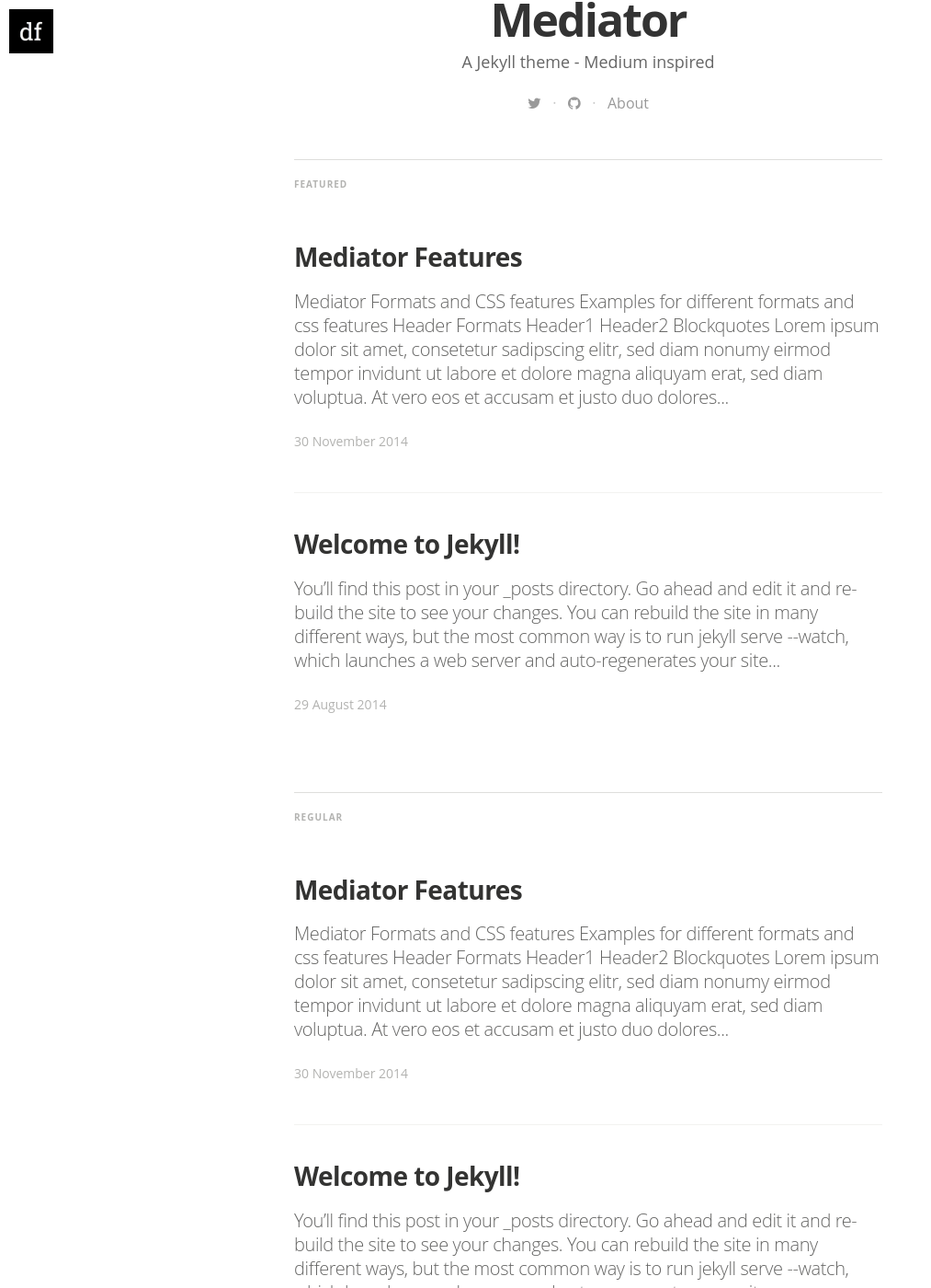
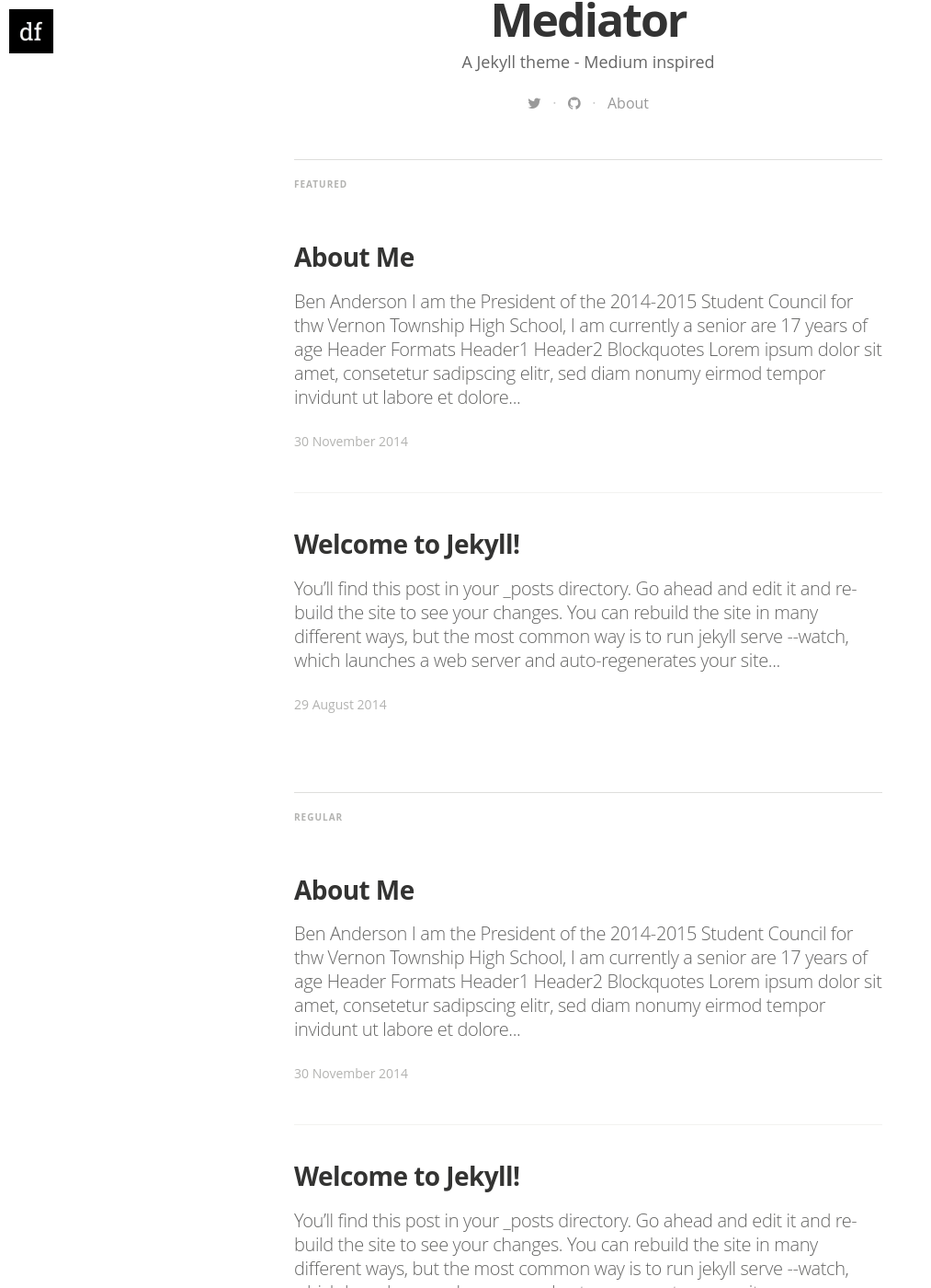
Before and after one commit to andrewwiik/testblog, a Jekyll site: the page built from index.html, in a window 1280 px wide and 1400 px high, scrolled down 538 px. Shown: the whole window at 92% size, without its empty margins (0-1013 px from the left). Built offline with Jekyll 4.4.1, drawn with Linux system fonts in a browser that asks for light colours; nearby versions of some CDN libraries; some web fonts are replaced; Markdown is read by kramdown in place of the engine named in the settings; the list of posts is cut into pages by our own code.

Commit message:
Update 2014-11-30-mediator_features.markdown
testing

```diff
--- a/_posts/2014-11-30-mediator_features.markdown
+++ b/_posts/2014-11-30-mediator_features.markdown
@@ -1,14 +1,14 @@
 ---
 layout: post
-title:  "Mediator Features"
+title:  "About Me"
 date:   2014-11-30 14:34:25
 categories: mediator feature
 tags: featured
 image: /assets/article_images/2014-11-30-mediator_features/night-track.JPG
 ---
-#Mediator Formats and CSS features
+#Ben Anderson
 
-Examples for different formats and css features
+I am the President of the 2014-2015 Student Council for thw Vernon Township High School, I am currently a senior are 17 years of age
 
 #Header Formats
 #Header1
```
